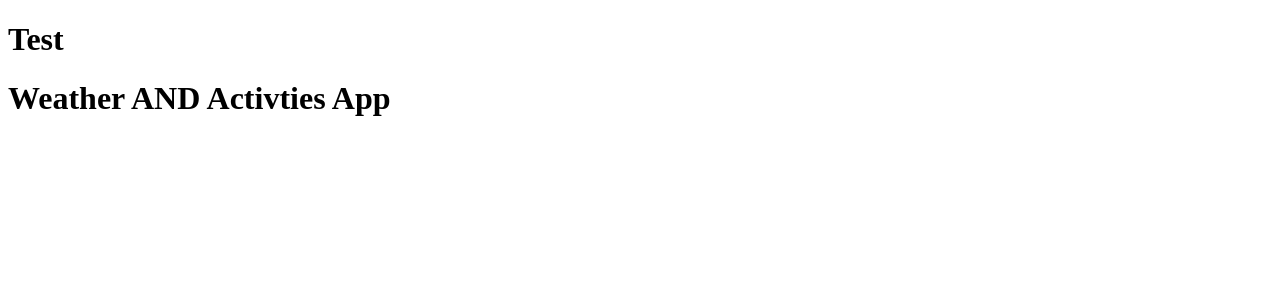
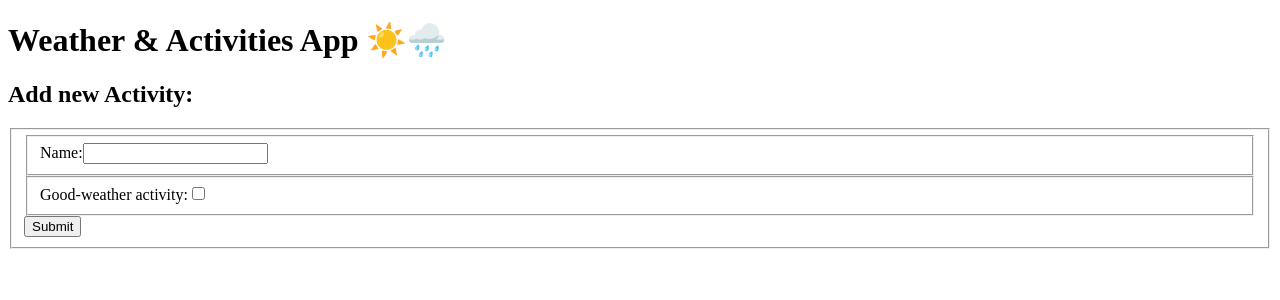
Before and after one commit to feivlinus/weather-and-activities-app, a React (Create React App) app: page / in a window 1280 px wide. Shown: the top 300 px of the page. Built offline with nearby package versions, Linux system fonts and the light colour scheme.

Commit message:
First task completed. Created add activities form.

```diff
--- a/package.json
+++ b/package.json
@@ -9,6 +9,7 @@
     "react": "^18.2.0",
     "react-dom": "^18.2.0",
     "react-scripts": "5.0.1",
+    "uid": "^2.0.2",
     "web-vitals": "^2.1.4"
   },
   "scripts": {
--- a/src/App.js
+++ b/src/App.js
@@ -1,5 +1,5 @@
-import React from "react";
-
+import React, { useState } from "react";
+import { uid } from "uid";
 //Components
 import Form from "./components/Form";
 
@@ -7,10 +7,17 @@ import Form from "./components/Form";
 import "./App.css";
 
 function App() {
+	const initialActivities = [];
+	const [activities, setActivities] = useState(initialActivities);
+
+	function handleAddActivity(newData) {
+		setActivities([...activities, { ...newData, id: uid() }]);
+	}
+
 	return (
 		<>
-			<Form></Form>
-			<h1>Weather AND Activties App </h1>
+			<h1>Weather & Activities App ☀️🌧️</h1>
+			<Form onAddActivity={handleAddActivity}></Form>
 		</>
 	);
 }
--- a/src/components/Form/index.js
+++ b/src/components/Form/index.js
@@ -1,5 +1,61 @@
 import "./Form.css";
 
-export default function Form() {
-	return <h1>Test</h1>;
+export default function Form({ onAddActivity }) {
+	function handleSubmit(event) {
+		event.preventDefault();
+		const formData = new FormData(event.target);
+		const data = Object.fromEntries(formData);
+
+		const activityName = data.activityNameInput;
+		const isForGoodWeather = data.weatherCheckbox ? true : false;
+
+		onAddActivity({
+			name: activityName,
+			isForGoodWeather: isForGoodWeather,
+		});
+
+		event.target.reset();
+		event.target.elements.activityNameInput.focus();
+	}
+
+	return (
+		<>
+			<h2>Add new Activity:</h2>
+			<form className="form" onSubmit={handleSubmit}>
+				{/* for="nameInput" ist der Bezug zu dem Input (Barrierefreiheit)   */}
+				<fieldset>
+					<fieldset className="form--fieldset">
+						<label
+							className="nameInput"
+							htmlFor="activityNameInput"
+						>
+							Name:
+						</label>
+						<input
+							id="activityNameInput"
+							type="text"
+							name="activityNameInput"
+							required
+						/>
+					</fieldset>
+					<fieldset className="form--fieldset">
+						<label
+							className="weather--checkbox"
+							htmlFor="weatherCheckbox"
+						>
+							Good-weather activity:
+						</label>
+						<input
+							id="weatherCheckbox"
+							name="weatherCheckbox"
+							type="checkbox"
+						/>
+					</fieldset>
+					<button type="submit" className="form--submit">
+						Submit
+					</button>
+				</fieldset>
+			</form>
+		</>
+	);
 }
```
Also changed, not shown: 1 other file (tests, documents, lock files or other folders).
